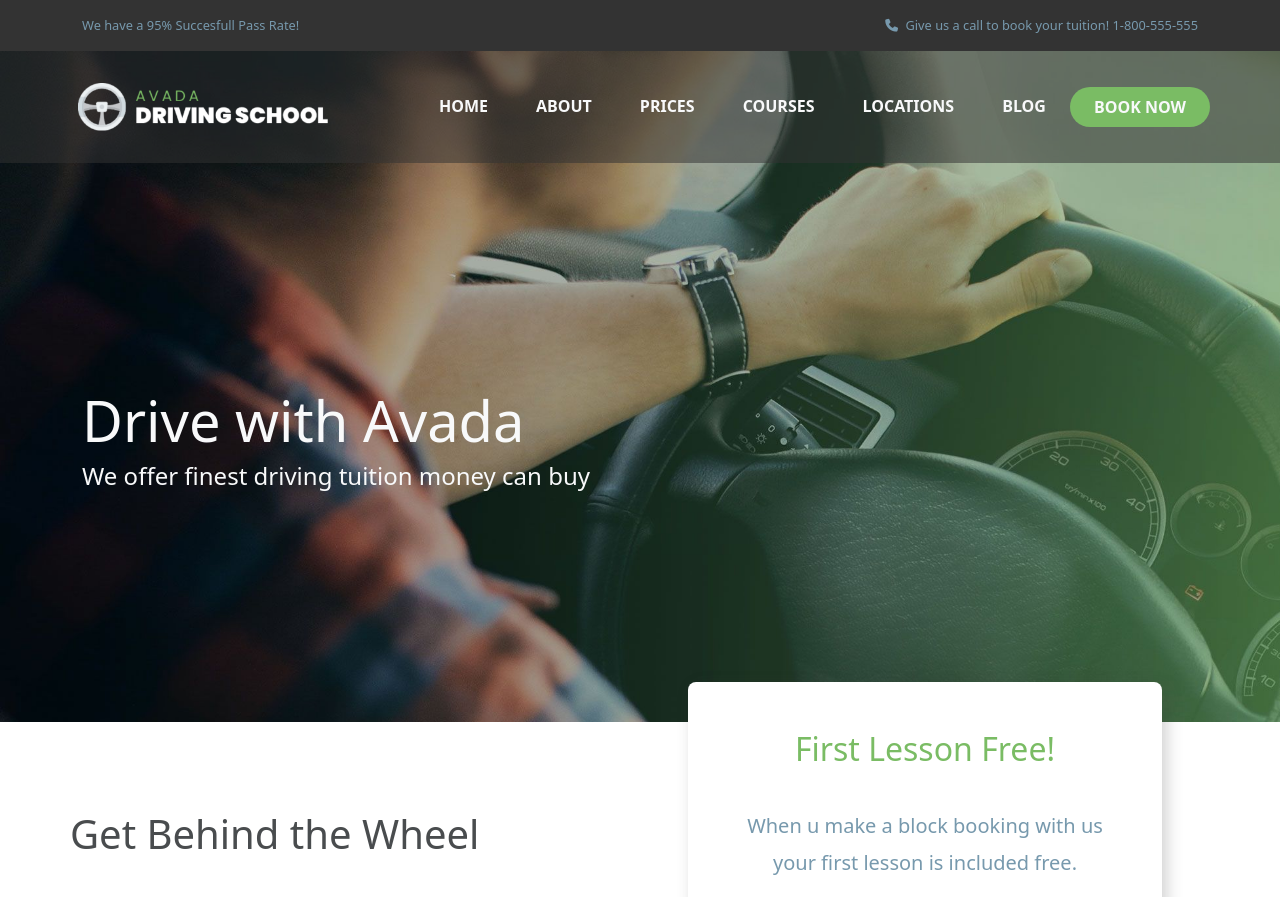
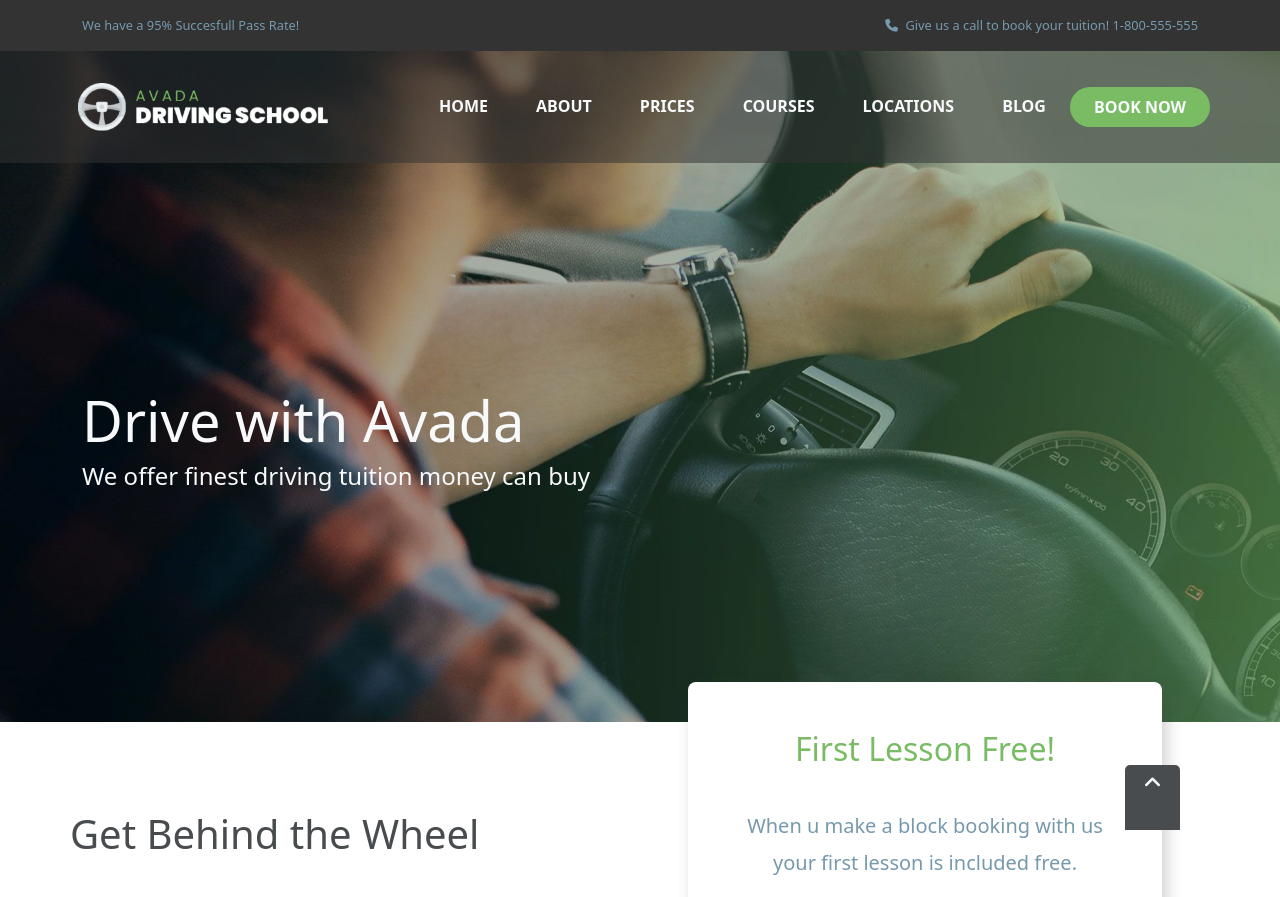
Before and after one commit to Finnedorn/proj-html-vuejs, a Vue app: page / in a window 1280 px wide. Shown: the top 897 px of the page. Built offline with nearby package versions, Linux system fonts and the light colour scheme.

Commit message:
added Scroll to top button component with animation

```diff
--- a/src/App.vue
+++ b/src/App.vue
@@ -1,4 +1,5 @@
 <template>
+  <ScrollComponent @scroll="scrollToTop()"/>
   <HeaderComponent/>
   <MainComponent/>
   <FooterComponent/>
@@ -9,18 +10,25 @@
   import HeaderComponent from './components/HeaderComponent.vue';
   import MainComponent from './components/MainComponent.vue';
   import FooterComponent from './components/FooterComponent.vue';
+  import ScrollComponent from './components/subcomponents/ScrollComponent.vue';
   export default {
     name: 'App',
     components: {
       HeaderComponent,
       MainComponent,
       FooterComponent,
+      ScrollComponent
     },
     data() {
       return {
         store
       }
     },
+    methods: {
+      scrollToTop() {
+        window.scrollTo({top: 0, behavior: 'smooth'});
+      }
+    }
   }
 </script>
 
--- a/src/components/FooterComponent.vue
+++ b/src/components/FooterComponent.vue
@@ -52,7 +52,7 @@
           WordPress
         </div>
       </div>
-      <div class="text-my-grey d-flex align-items-center fs-6 m-auto py-2">
+      <div class="text-my-grey d-flex align-items-center fs-6 py-2">
         <i class="fa-brands fa-facebook-f ms-3 "><a href="#"></a></i>
         <i class="fa-brands fa-x-twitter ms-3"><a href="#"></a></i>
         <i class="fa-brands fa-youtube ms-3"><a href="#"></a></i>
--- /dev/null
+++ b/src/components/subcomponents/ScrollComponent.vue
@@ -0,0 +1,38 @@
+<template>
+    <div class="scroll-wrapper position-fixed text-center" @click="$emit('scroll')">
+        <i class="fa-solid fa-angle-up text-light fs-5 pt-2 "></i>
+    </div>
+</template>
+
+<script>
+  import {store} from '../../assets/data/store';
+  export default {
+    name: 'ScrollComponent',
+    data() {
+      return {
+        store,
+      }
+    }
+  }
+</script>
+
+<style lang="scss" scoped>
+@use '../../assets/style/partials/variables' as *;
+
+.scroll-wrapper {
+    width: 55px;
+    height: 65px;
+    background-color: $dark-grey;
+    bottom: -30px;
+    right: 100px;
+    border-radius: 5px 5px 0px 0px;
+    z-index: 5000;
+}
+
+.scroll-wrapper:hover {
+    background-color: $green;
+    transform: translateY(-1rem);
+    transition: all 0.8s;
+}
+
+</style>
```
